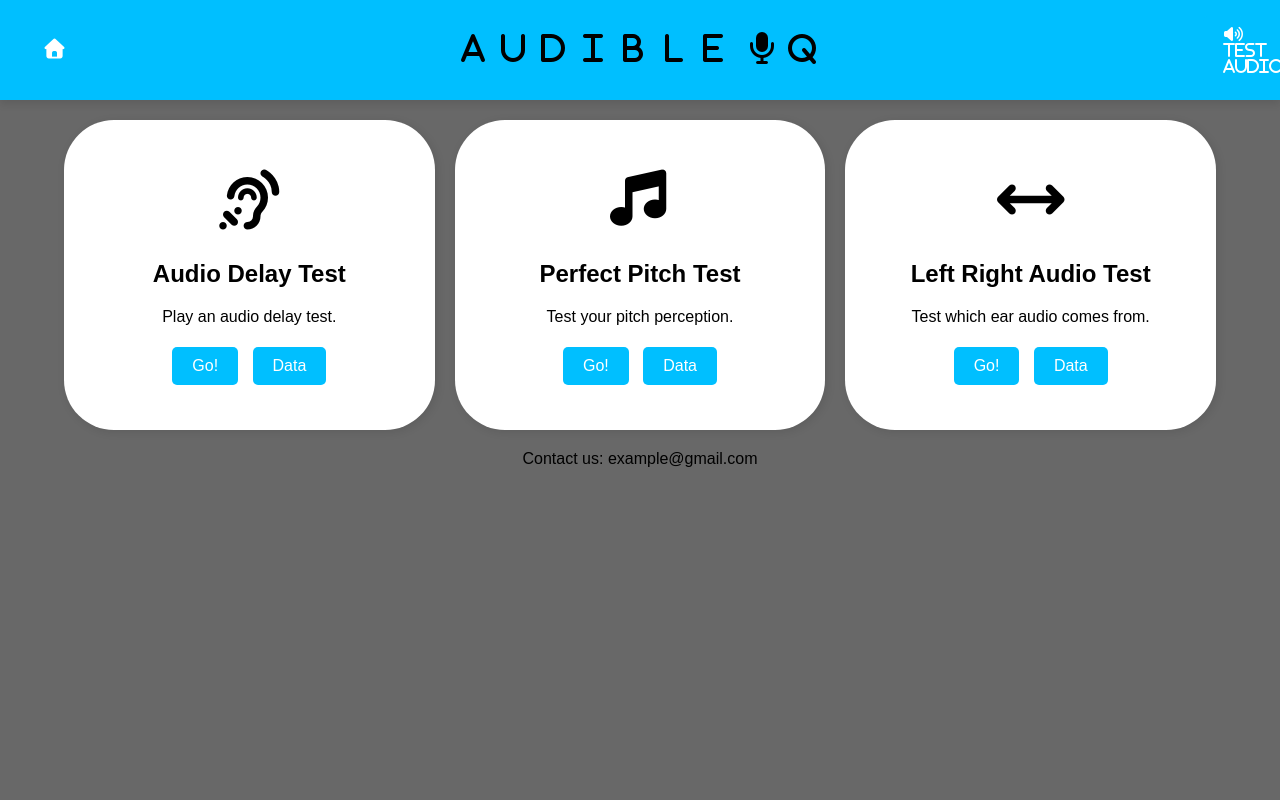
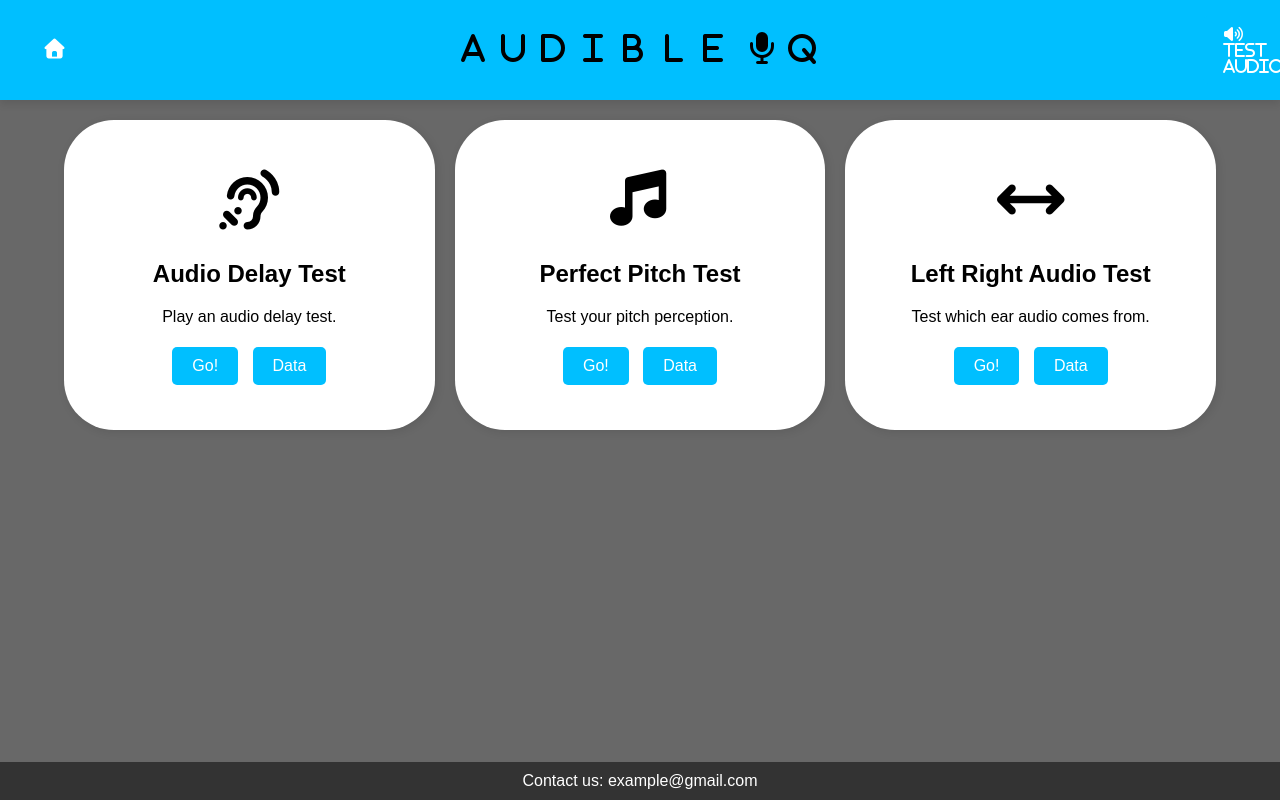
Before and after one commit to phule742/Capstone, a website: page AudibleIQ-main/public/index.html in a window 1280 px wide. Drawn offline with Linux system fonts and the light colour scheme.

Commit message:
ContactbtnBottom

```diff
--- a/AudibleIQ-main/public/index.html
+++ b/AudibleIQ-main/public/index.html
@@ -78,7 +78,7 @@
   </script>
 
   <!--Contact Section-->
-  <div class="contact-banner">Contact us: example@gmail.com</div>
+  <div id="contact-info" class="contact-banner">Contact us: example@gmail.com</div>
 
 
   <!-- Link to the controller script -->
--- a/AudibleIQ-main/public/styles.css
+++ b/AudibleIQ-main/public/styles.css
@@ -190,3 +190,14 @@ h3 {
     margin-left: auto;
     margin-right: auto;
 }
+
+.contact-banner {
+    position: fixed;
+    bottom: 0;
+    width: 100%;
+    background-color: #333;
+    color: white;
+    text-align: center;
+    padding: 10px 0;
+    font-size: 16px;
+}
```
